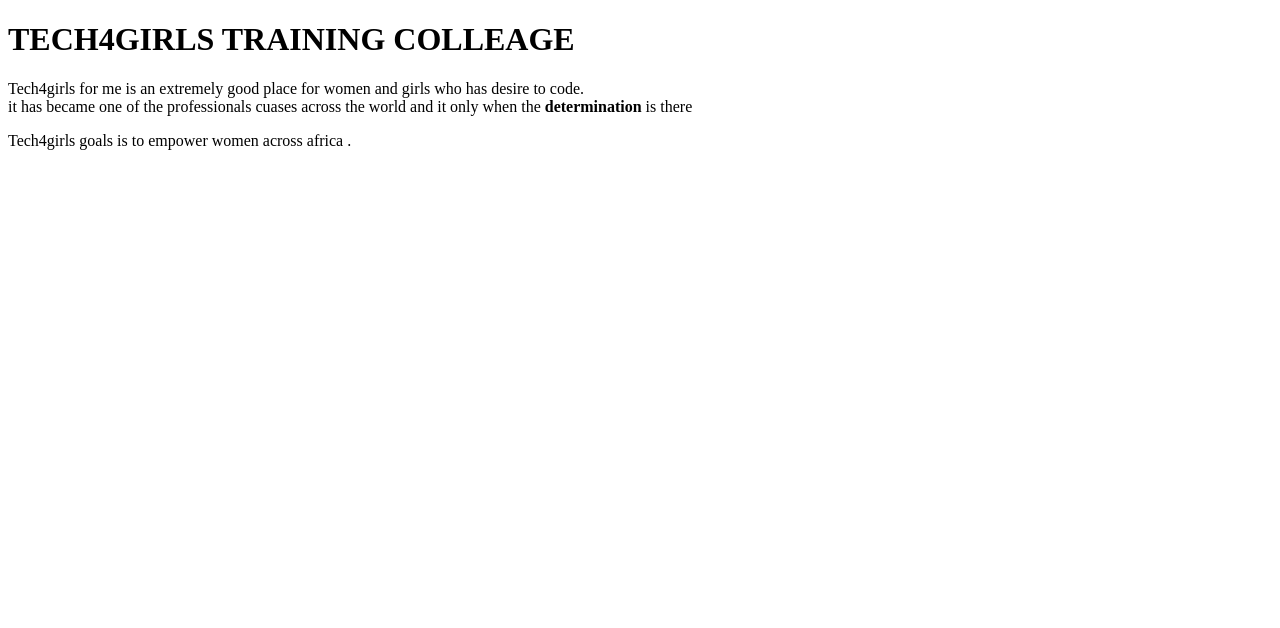
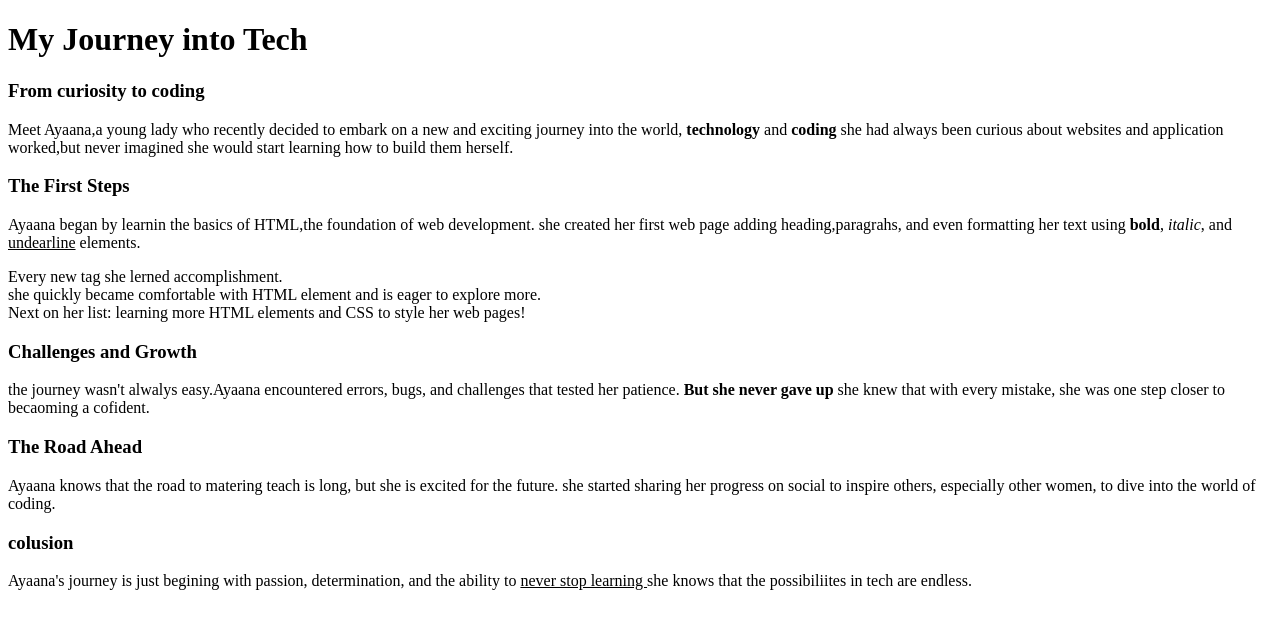
Before and after one commit to Ayaana62/homework1, a plain HTML site: page index.html in a window 1280 px wide. Drawn offline with Linux system fonts and the light colour scheme.

Commit message:
adding all files

```diff
--- a/index.html
+++ b/index.html
@@ -3,11 +3,42 @@
 <head>
     <meta charset="UTF-8">
     <meta name="viewport" content="width=device-width, initial-scale=1.0">
-    <title>Document</title>
+    <title>New to teah Ayaana journey</title>
 </head>
 <body>
-    <h1>TECH4GIRLS TRAINING COLLEAGE</h1>
-    <P>Tech4girls for me is an extremely good place for women and girls who has desire to code.<br>it has  became one of the professionals cuases across the world and it only when the <b>determination</b> is there</P>
-     <p> Tech4girls goals is to empower women across africa .</p>
+    <h1><b>My Journey into Tech</b></h1>
+    <h3><b>From curiosity to coding</b></h3>
+    <p>Meet Ayaana,a young lady who recently decided to embark on a new and exciting journey into the world,<b> technology </b>and <b> coding</b>
+    she had always been curious about websites and application worked,but never imagined she would start learning how to build them herself.</p>
+
+    <h3><b>The First Steps</b></h3>
+
+    <p> Ayaana began by learnin the basics of HTML,the foundation of web development. she created her first web page adding heading,paragrahs, and even
+        formatting her text using <b>bold</b>, <i>italic</i>, and <u>undearline</u> elements. <br>
+    </p>
+
+    <p>Every new tag she lerned accomplishment. <br> she quickly became comfortable with HTML element and is eager to explore
+    more. <br> Next on her list: learning more HTML elements and CSS to style her web pages!
+</p>
+
+
+<h3><b>Challenges and Growth</b></h3>
+
+<p> the journey wasn't alwalys easy.Ayaana encountered errors, bugs, and challenges that tested her patience. <b>But she never gave up</b> she knew that with every
+mistake, she was one step closer to becaoming a cofident.<br></p>
+
+
+<h3><b>The Road Ahead</b></h3>
+
+<p> Ayaana knows that the road to matering teach is long, but she is excited for the future. she started sharing her progress on social
+to inspire others, especially other women, to dive into the world of coding.
+</p>
+
+
+<h3><b>colusion</b></h3>
+
+<p> Ayaana's journey is just begining with passion, determination, and the ability to <u>never stop learning </u>
+she knows that the possibiliites in tech are endless.</p>
+
 </body>
 </html>
```
Also changed, not shown: src/index.html (deleted, +0 -12 lines).
